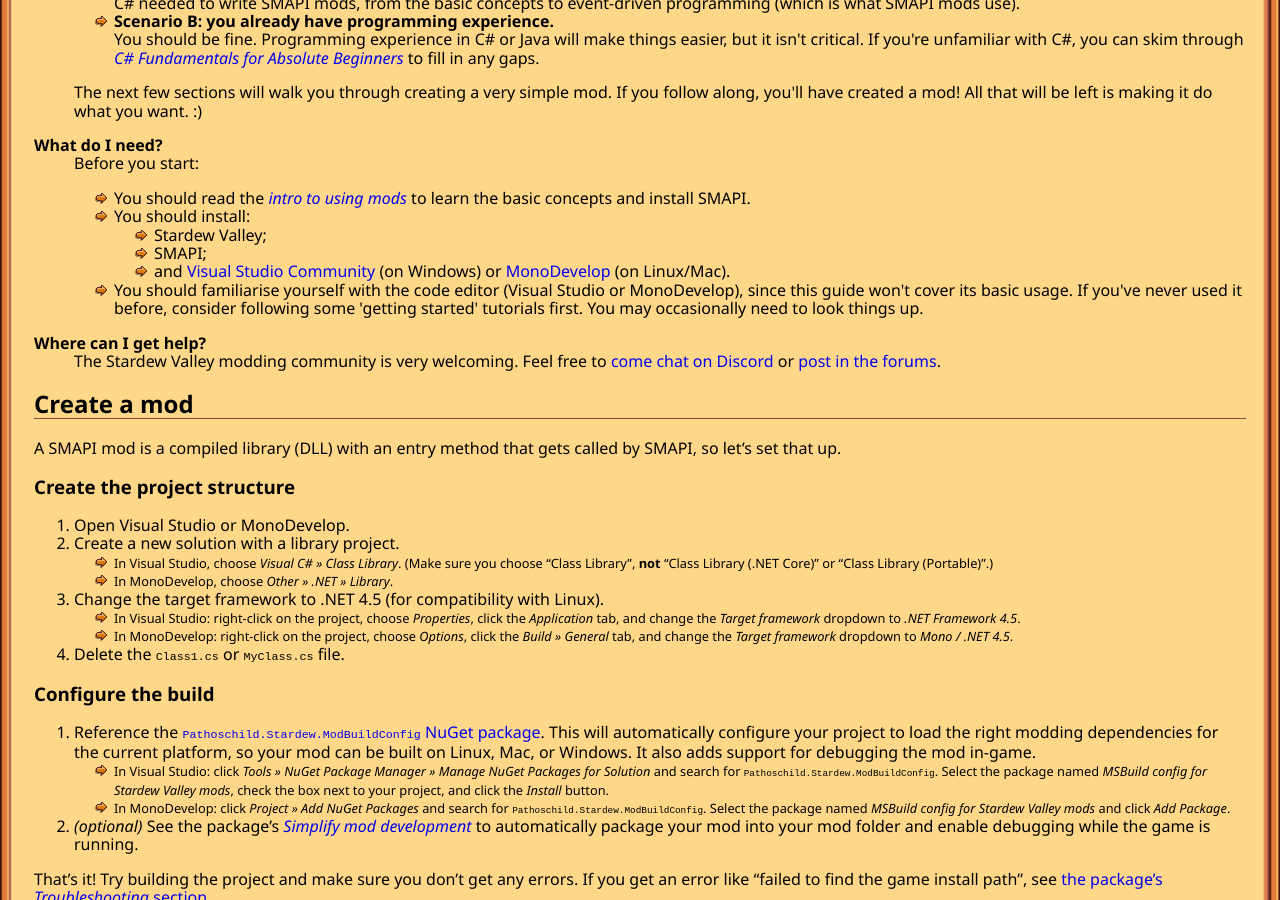
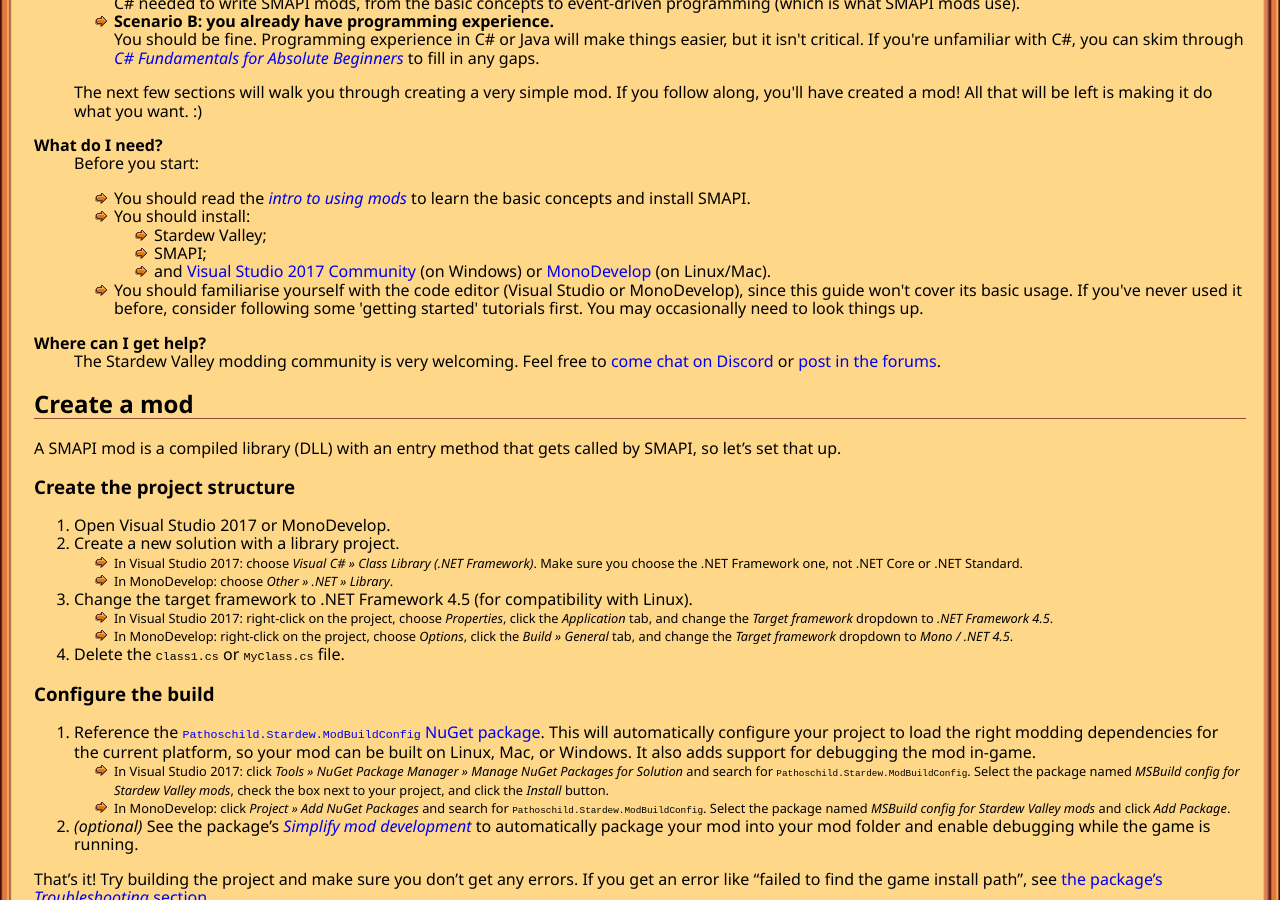
Before and after one commit to Pathoschild/canimod.github.io, a Jekyll site: the page built from for-devs/creating-a-smapi-mod.md, in a window 1280 px wide and 900 px high, scrolled down 1525 px. Built offline with Jekyll 4.4.1, drawn with Linux system fonts in a browser that asks for light colours; nearby versions of some CDN libraries; some of the changed text lies outside the part shown.

Commit message:
update 'create a SMAPI mod' for Visual Studio 2017

````diff
--- a/for-devs/creating-a-smapi-mod.md
+++ b/for-devs/creating-a-smapi-mod.md
@@ -74,7 +74,7 @@
       <li>You should install:<ul>
          <li>Stardew Valley;</li>
          <li>SMAPI;</li>
-         <li>and <a href="https://www.visualstudio.com/vs/community/">Visual Studio Community</a> (on Windows)
+         <li>and <a href="https://www.visualstudio.com/vs/community/">Visual Studio 2017 Community</a> (on Windows)
          or <a href="http://www.monodevelop.com/">MonoDevelop</a> (on Linux/Mac).</li>
       </ul></li>
       <li>You should familiarise yourself with the code editor (Visual Studio or MonoDevelop),
@@ -97,12 +97,12 @@
 
 ### Create the project structure
 
-1. Open Visual Studio or MonoDevelop.
+1. Open Visual Studio 2017 or MonoDevelop.
 2. Create a new solution with a library project.
-   * <small>In Visual Studio, choose _Visual C# » Class Library_. (Make sure you choose "Class Library", **not** "Class Library (.NET Core)" or "Class Library (Portable)".)</small>
-   * <small>In MonoDevelop, choose _Other » .NET » Library_.</small>
-3. Change the target framework to .NET 4.5 (for compatibility with Linux).
-   * <small>In Visual Studio: right-click on the project, choose _Properties_, click the
+   * <small>In Visual Studio 2017: choose _Visual C# » Class Library (.NET Framework)_. Make sure you choose the .NET Framework one, not .NET Core or .NET Standard.</small>
+   * <small>In MonoDevelop: choose _Other » .NET » Library_.</small>
+3. Change the target framework to .NET Framework 4.5 (for compatibility with Linux).
+   * <small>In Visual Studio 2017: right-click on the project, choose _Properties_, click the
      _Application_ tab, and change the _Target framework_ dropdown to _.NET Framework 4.5_.</small>
    * <small>In MonoDevelop: right-click on the project, choose _Options_, click the _Build »
      General_ tab, and change the _Target framework_ dropdown to _Mono / .NET 4.5_.</small>
@@ -114,7 +114,7 @@
    This will automatically configure your project to load the right modding dependencies for the
    current platform, so your mod can be built on Linux, Mac, or Windows. It also adds support for
    debugging the mod in-game.
-   * <small>In Visual Studio: click _Tools » NuGet Package Manager » Manage NuGet Packages for
+   * <small>In Visual Studio 2017: click _Tools » NuGet Package Manager » Manage NuGet Packages for
      Solution_ and search for `Pathoschild.Stardew.ModBuildConfig`. Select the package named
      _MSBuild config for Stardew Valley mods_, check the box next to your project, and click the
      _Install_ button.</small>
@@ -507,7 +507,7 @@
 3. Use `helper.DirectoryPath`, don't try to determine the mod path yourself.
 
    ```cs
-   // ✘ Don't do this! It will crash on other platforms.
+   // ✘ Don't do this! It will crash if SMAPI rewrites the assembly (e.g. to update or crossplatform it).
    string modFolder = Assembly.GetCallingAssembly().Location;
 
    // ✓ This is OK
````
